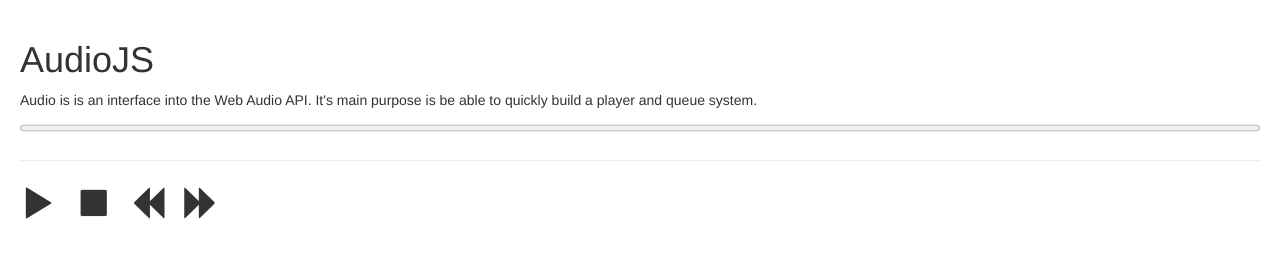
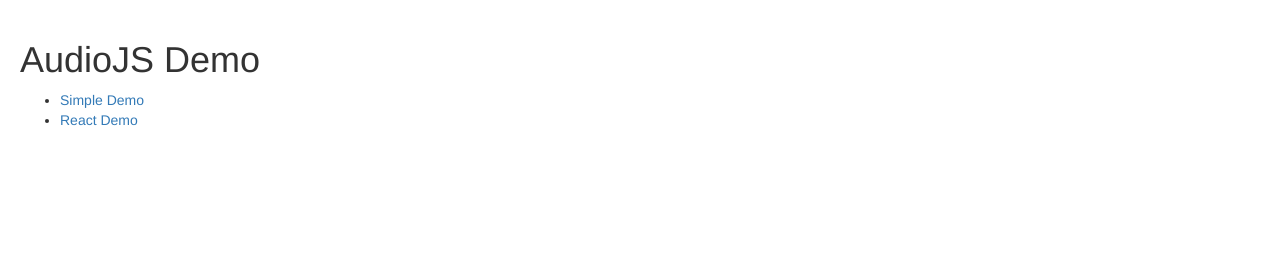
Before and after one commit to jsakas/audiojs, a website: page demo/index.html in a window 1280 px wide. Drawn offline with Linux system fonts and the light colour scheme.

Commit message:
Add demo index page

```diff
--- a/demo/index.html
+++ b/demo/index.html
@@ -2,29 +2,18 @@
 <html>
 
 <head>
-  <title>AudioJS</title>
+  <title>AudioJS Demo</title>
   <link rel="stylesheet" href="css/bootstrap.css" />
   <link rel="stylesheet" href="css/style.css" />
 </head>
 
 <body>
   <div class="body">
-    <h1>AudioJS</h1>
-    <p>Audio is is an interface into the Web Audio API. It's main purpose is be able to quickly build a player and queue system.</p>
-    <progress value="0" max="100" id="audio-progress" class="audio-progress"></progress>
-    <hr />
-    <div class="global-controls">
-      <span id="play-all" class="glyphicon glyphicon-play"></span>
-      <span id="stop-all" class="glyphicon glyphicon-stop"></span>
-      <span id="play-previous" class="glyphicon glyphicon-backward"></span>
-      <span id="play-next" class="glyphicon glyphicon-forward"></span>
-    </div>
+    <h1>AudioJS Demo</h1>
+    <ul>
+      <li><a href="simple-demo.html">Simple Demo</a></li>
+      <li><a href="react-demo.html">React Demo</a></li>
+    </ul>
   </div>
-
-  <canvas id="visualizer"></canvas>
-
-  <script type="text/javascript" src="../dist/WebAudio2.js" /></script>
-  <script type="text/javascript" src="js/index.js" /></script>
 </body>
-
 </html>
```
